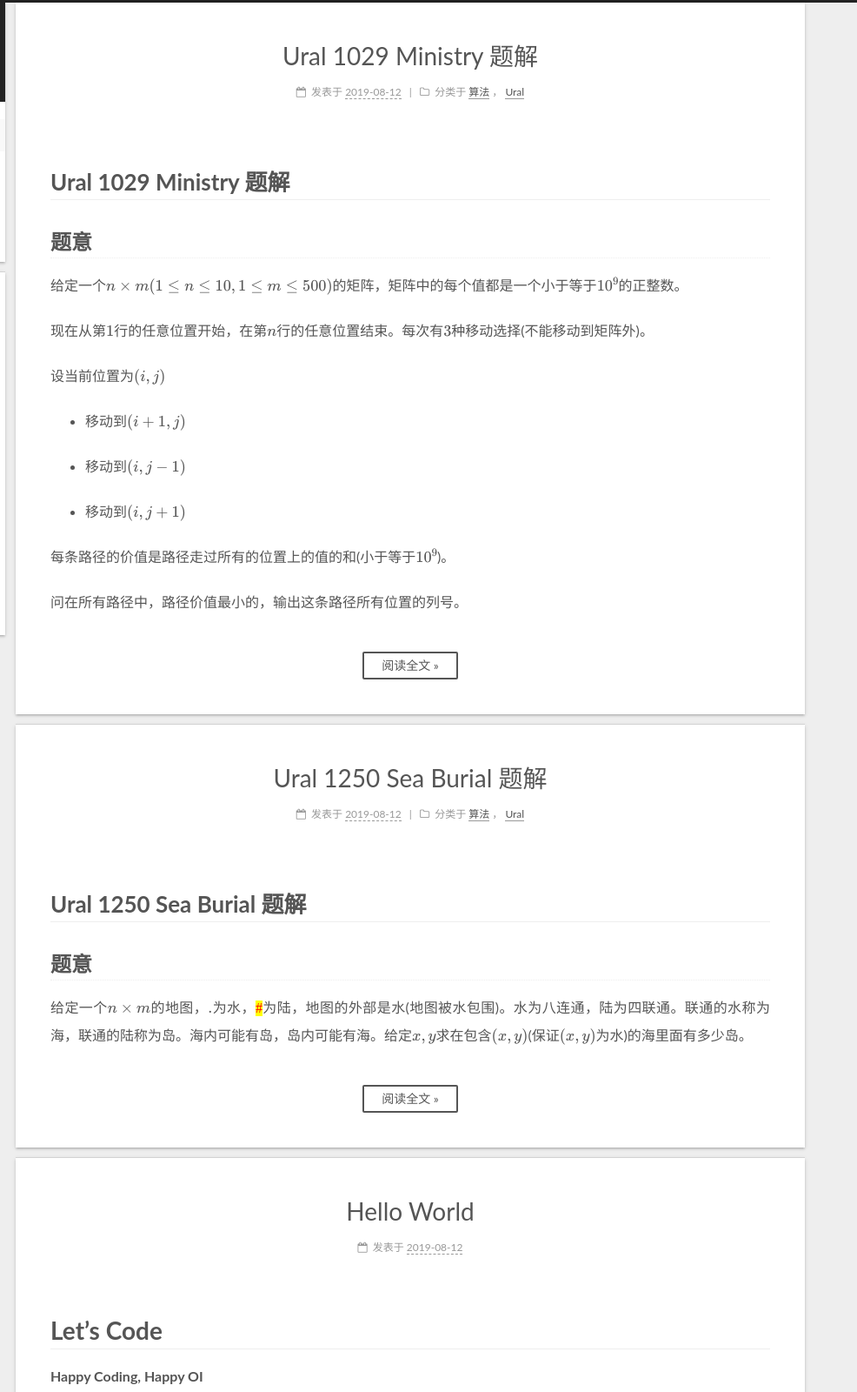
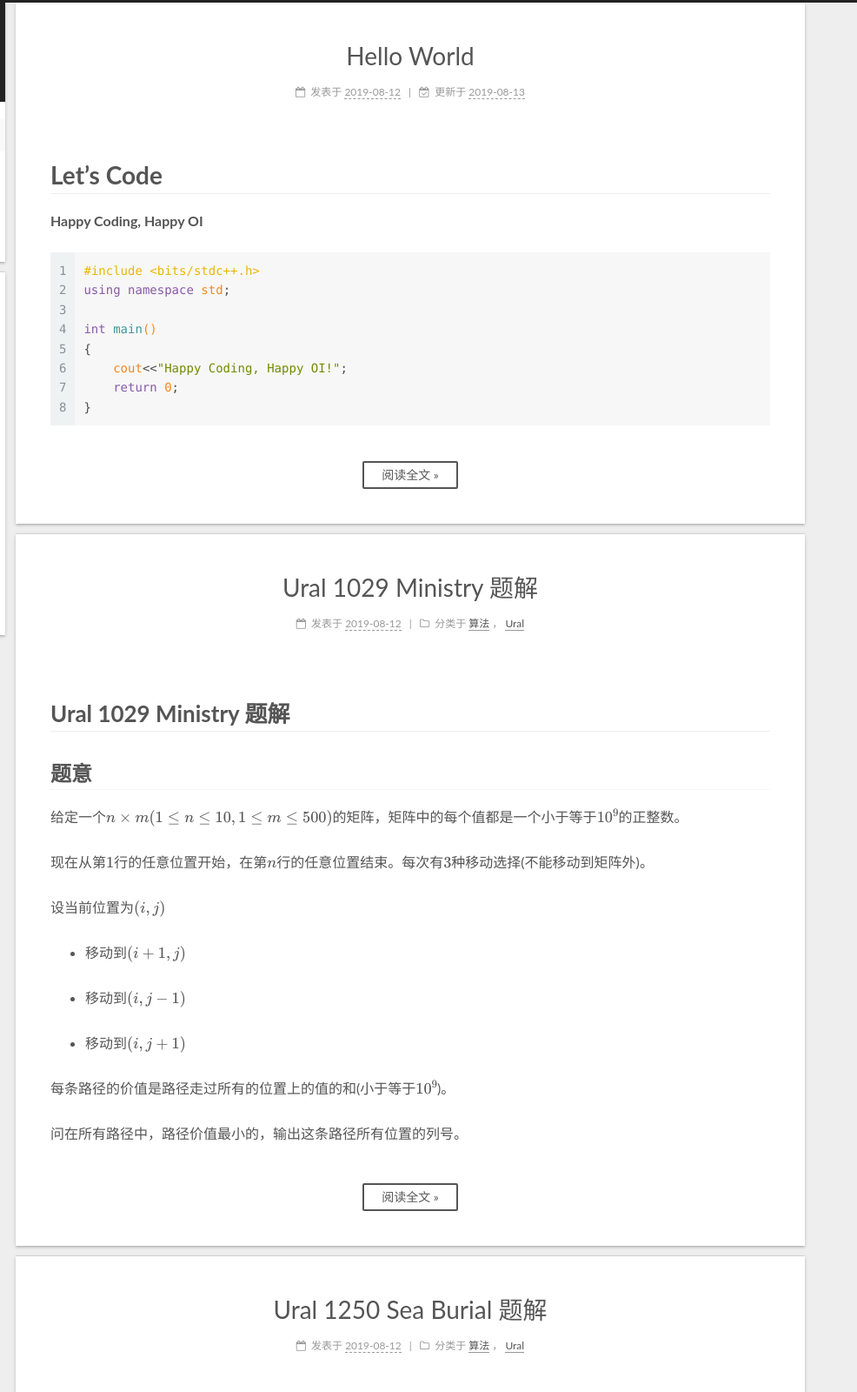
Before and after one commit to Sir-kay/Sir-kay.github.io, a plain HTML site: page index.html in a window 1280 px wide. Shown: the top 1600 px of the page at 87% size, 294-1280 px from the left. Drawn offline with nearby package versions, Linux system fonts and the light colour scheme; some packages are replaced by stand-ins of ours.

Commit message:
Site updated: 2019-08-13 12:05:06

```diff
--- a/css/main.css
+++ b/css/main.css
@@ -1656,7 +1656,7 @@ pre .javascript .function {
 }
 .links-of-author a::before,
 .links-of-author span.exturl::before {
-  background: #86db13;
+  background: #61f7ff;
   border-radius: 50%;
   content: ' ';
   display: inline-block;
--- a/index.html
+++ b/index.html
@@ -228,6 +228,101 @@
 
 
   <div class="post-block">
+    <link itemprop="mainEntityOfPage" href="http://yoursite.com/2019/08/12/hello-world/">
+
+    <span hidden itemprop="author" itemscope itemtype="http://schema.org/Person">
+      <meta itemprop="name" content="Sir-kay">
+      <meta itemprop="description" content="An OIer">
+      <meta itemprop="image" content="/images/Ulam spiral.png">
+    </span>
+
+    <span hidden itemprop="publisher" itemscope itemtype="http://schema.org/Organization">
+      <meta itemprop="name" content="Sir-kay">
+    </span>
+      <header class="post-header">
+
+
+          <h1 class="post-title" itemprop="name headline">
+
+              <a href="/2019/08/12/hello-world/" class="post-title-link" itemprop="url">Hello World</a>
+
+          </h1>
+
+
+        <div class="post-meta">
+            <span class="post-meta-item">
+              <span class="post-meta-item-icon">
+                <i class="fa fa-calendar-o"></i>
+              </span>
+              <span class="post-meta-item-text">发表于</span>
+
+
+
+
+
+              <time title="创建时间：2019-08-12 10:11:39" itemprop="dateCreated datePublished" datetime="2019-08-12T10:11:39+08:00">2019-08-12</time>
+            </span>
+
+
+
+
+              <span class="post-meta-item">
+                <span class="post-meta-item-icon">
+                  <i class="fa fa-calendar-check-o"></i>
+                </span>
+                <span class="post-meta-item-text">更新于</span>
+                <time title="修改时间：2019-08-13 12:03:41" itemprop="dateModified" datetime="2019-08-13T12:03:41+08:00">2019-08-13</time>
+              </span>
+
+
+
+
+
+        </div>
+      </header>
+
+
+
+
+    <div class="post-body" itemprop="articleBody">
+
+
+          <h1 id="Let’s-Code"><a href="#Let’s-Code" class="headerlink" title="Let’s Code"></a>Let’s Code</h1><p><strong>Happy Coding, Happy OI</strong></p>
+<figure class="highlight cpp"><table><tr><td class="gutter"><pre><span class="line">1</span><br><span class="line">2</span><br><span class="line">3</span><br><span class="line">4</span><br><span class="line">5</span><br><span class="line">6</span><br><span class="line">7</span><br><span class="line">8</span><br></pre></td><td class="code"><pre><span class="line"><span class="meta">#<span class="meta-keyword">include</span> <span class="meta-string">&lt;bits/stdc++.h&gt;</span></span></span><br><span class="line"><span class="keyword">using</span> <span class="keyword">namespace</span> <span class="built_in">std</span>;</span><br><span class="line"></span><br><span class="line"><span class="function"><span class="keyword">int</span> <span class="title">main</span><span class="params">()</span></span></span><br><span class="line"><span class="function"></span>&#123;</span><br><span class="line">    <span class="built_in">cout</span>&lt;&lt;<span class="string">"Happy Coding, Happy OI!"</span>;</span><br><span class="line">    <span class="keyword">return</span> <span class="number">0</span>;</span><br><span class="line">&#125;</span><br></pre></td></tr></table></figure>
+          <!--noindex-->
+
+            <div class="post-button text-center">
+              <a class="btn" href="/2019/08/12/hello-world/#more" rel="contents">
+                阅读全文 &raquo;
+              </a>
+            </div>
+
+          <!--/noindex-->
+
+
+    </div>
+
+
+
+
+      <footer class="post-footer">
+          <div class="post-eof"></div>
+
+      </footer>
+  </div>
+
+
+
+  </article>
+
+
+
+
+  <article class="post post-type-normal" itemscope itemtype="http://schema.org/Article">
+
+
+
+  <div class="post-block">
     <link itemprop="mainEntityOfPage" href="http://yoursite.com/2019/08/12/Ural-1029-Ministry-题解/">
 
     <span hidden itemprop="author" itemscope itemtype="http://schema.org/Person">
@@ -422,93 +517,6 @@
 
             <div class="post-button text-center">
               <a class="btn" href="/2019/08/12/Ural-1250-Sea-Burial-题解/#more" rel="contents">
-                阅读全文 &raquo;
-              </a>
-            </div>
-
-          <!--/noindex-->
-
-
-    </div>
-
-
-
-
-      <footer class="post-footer">
-          <div class="post-eof"></div>
-
-      </footer>
-  </div>
-
-
-
-  </article>
-
-
-
-
-  <article class="post post-type-normal" itemscope itemtype="http://schema.org/Article">
-
-
-
-  <div class="post-block">
-    <link itemprop="mainEntityOfPage" href="http://yoursite.com/2019/08/12/hello-world/">
-
-    <span hidden itemprop="author" itemscope itemtype="http://schema.org/Person">
-      <meta itemprop="name" content="Sir-kay">
-      <meta itemprop="description" content="An OIer">
-      <meta itemprop="image" content="/images/Ulam spiral.png">
-    </span>
-
-    <span hidden itemprop="publisher" itemscope itemtype="http://schema.org/Organization">
-      <meta itemprop="name" content="Sir-kay">
-    </span>
-      <header class="post-header">
-
-
-          <h1 class="post-title" itemprop="name headline">
-
-              <a href="/2019/08/12/hello-world/" class="post-title-link" itemprop="url">Hello World</a>
-
-          </h1>
-
-
-        <div class="post-meta">
-            <span class="post-meta-item">
-              <span class="post-meta-item-icon">
-                <i class="fa fa-calendar-o"></i>
-              </span>
-              <span class="post-meta-item-text">发表于</span>
-
-
-
-
-
-              <time title="创建时间：2019-08-12 10:11:39 / 修改时间：15:05:39" itemprop="dateCreated datePublished" datetime="2019-08-12T10:11:39+08:00">2019-08-12</time>
-            </span>
-
-
-
-
-
-
-
-
-        </div>
-      </header>
-
-
-
-
-    <div class="post-body" itemprop="articleBody">
-
-
-          <h1 id="Let’s-Code"><a href="#Let’s-Code" class="headerlink" title="Let’s Code"></a>Let’s Code</h1><p><strong>Happy Coding, Happy OI</strong></p>
-<figure class="highlight cpp"><table><tr><td class="gutter"><pre><span class="line">1</span><br><span class="line">2</span><br><span class="line">3</span><br><span class="line">4</span><br><span class="line">5</span><br><span class="line">6</span><br><span class="line">7</span><br><span class="line">8</span><br></pre></td><td class="code"><pre><span class="line"><span class="meta">#<span class="meta-keyword">include</span> <span class="meta-string">&lt;bits/stdc++.h&gt;</span></span></span><br><span class="line"><span class="keyword">using</span> <span class="keyword">namespace</span> <span class="built_in">std</span>;</span><br><span class="line"></span><br><span class="line"><span class="function"><span class="keyword">int</span> <span class="title">main</span><span class="params">()</span></span></span><br><span class="line"><span class="function"></span>&#123;</span><br><span class="line">    <span class="built_in">cout</span>&lt;&lt;<span class="string">"Happy Coding, Happy OI!"</span>;</span><br><span class="line">    <span class="keyword">return</span> <span class="number">0</span>;</span><br><span class="line">&#125;</span><br></pre></td></tr></table></figure>
-          <!--noindex-->
-
-            <div class="post-button text-center">
-              <a class="btn" href="/2019/08/12/hello-world/#more" rel="contents">
                 阅读全文 &raquo;
               </a>
             </div>
```
Also changed, not shown: 2019/08/12/hello-world/index.html (+10 -2 lines), atom.xml (+1 -1 lines).
